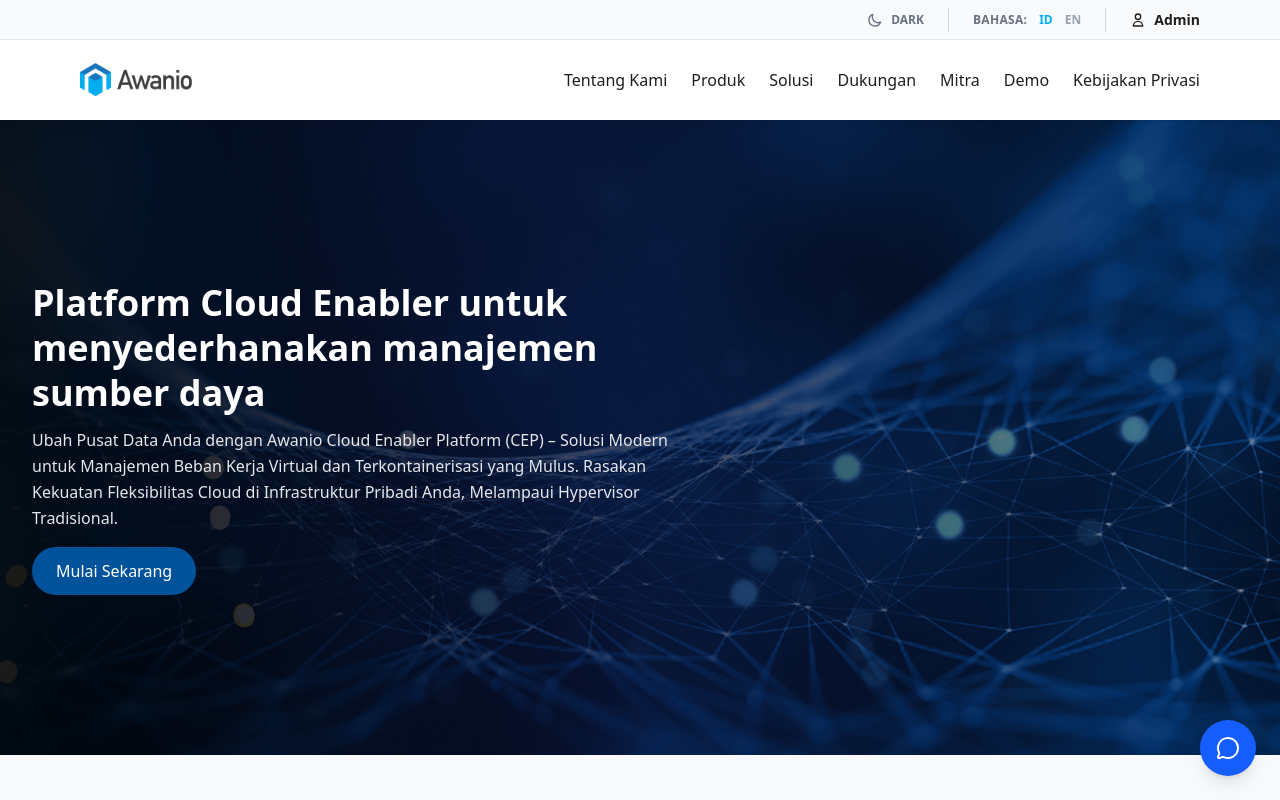
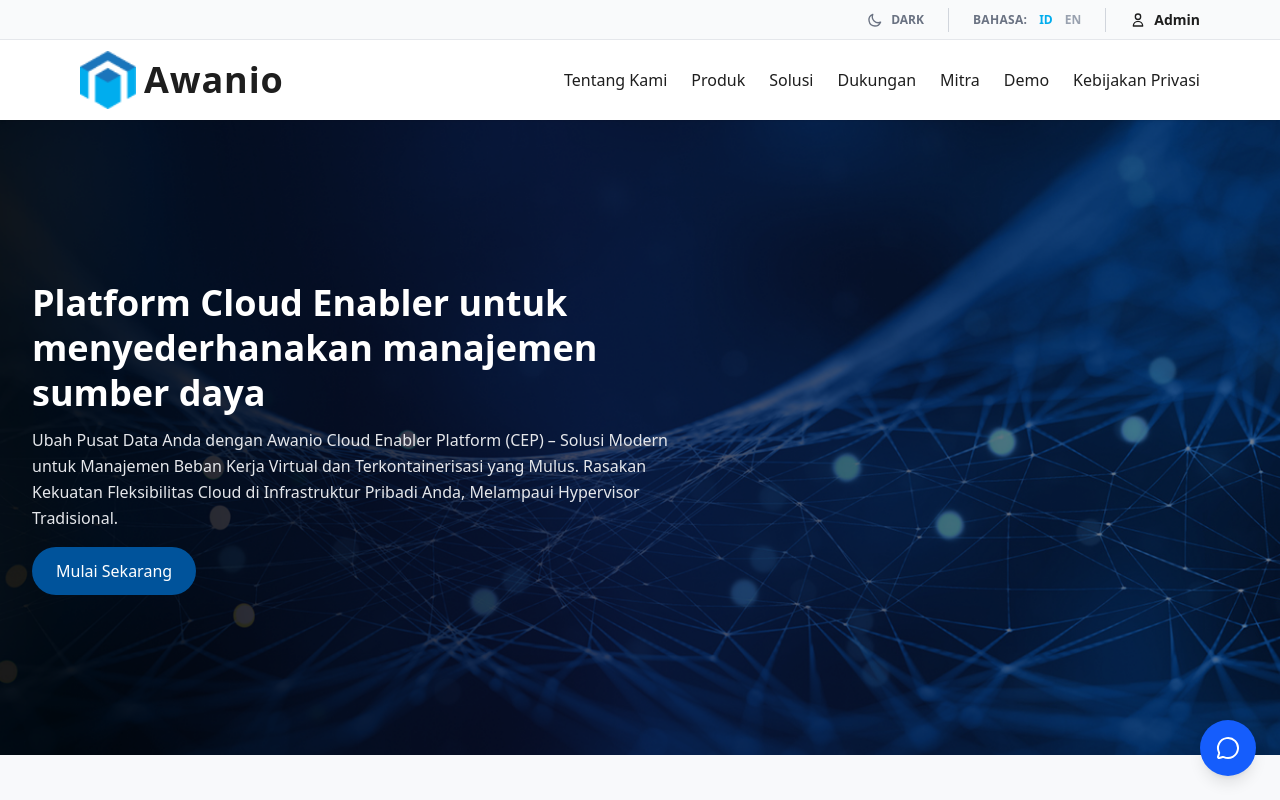
Before and after one commit to FarhanZain22/awanioweb, a React (Vite) app: page / in a window 1280 px wide. Shown: the top 800 px of the page. Built offline with nearby package versions, Linux system fonts and the light colour scheme.

Commit message:
fix navbar, livechat

```diff
--- a/src/components/LiveChat.jsx
+++ b/src/components/LiveChat.jsx
@@ -211,7 +211,7 @@
    </>
   )}
   </div>
-  ) // Tanda kurung penutup yang membungkus seluruh widget chat
+  )
  )}
  </>
 );
--- a/src/components/LiveChatWrapper.jsx
+++ b/src/components/LiveChatWrapper.jsx
@@ -4,8 +4,11 @@
 const LiveChatWrapper = () => {
   const location = useLocation();
 
-  if (location.pathname === "/admin") {
-    return null; // Don't render LiveChat on the admin page
+  // halaman yang ingin disembunyikan livechat
+  const hiddenPaths = ["/admin", "/login"];
+
+  if (hiddenPaths.includes(location.pathname)) {
+    return null;
   }
 
   return <LiveChat userName="Pengunjung" />;
--- a/src/components/Navbar.jsx
+++ b/src/components/Navbar.jsx
@@ -127,9 +127,17 @@
       {/* ====================== MAIN NAVBAE ====================== */}
       <nav className="w-full flex items-center h-20 px-6 sm:px-10 lg:px-20 justify-between bg-white dark:bg-gray-900 transition-colors duration-300">
         {/* LOGO */}
-        <Link to="/" onClick={closeMenu}>
-          <img src={images.awanlogo} alt="Logo" className="w-24 sm:w-28 cursor-pointer" />
+        <Link to="/" onClick={closeMenu} className="flex items-center gap-2">
+          <img
+            src={images.awanlogo}
+            alt="Awanio Logo"
+            className="w-10 sm:w-12 md:w-14 object-contain"
+          />
+          <span className="text-xl sm:text-4xl font-bold font-montserrat text-[#1E1E1E] dark:text-white tracking-wide">
+            Awanio
+          </span>
         </Link>
+
 
         {/* MENU DESKTOP */}
         <div className="hidden lg:flex items-center gap-6 ml-auto">
```
Also changed, not shown: src/assets/images/awanlogo (1).png (added), src/assets/images/awanlogo.png.
